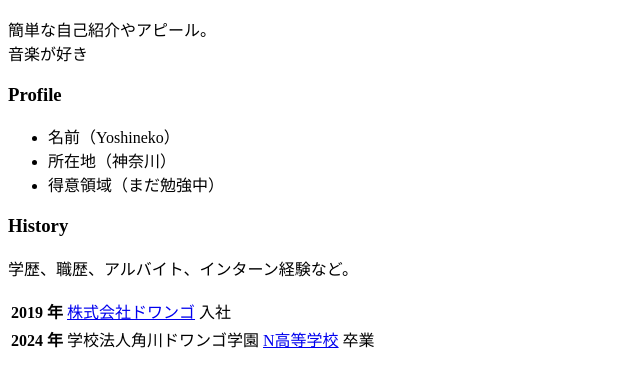
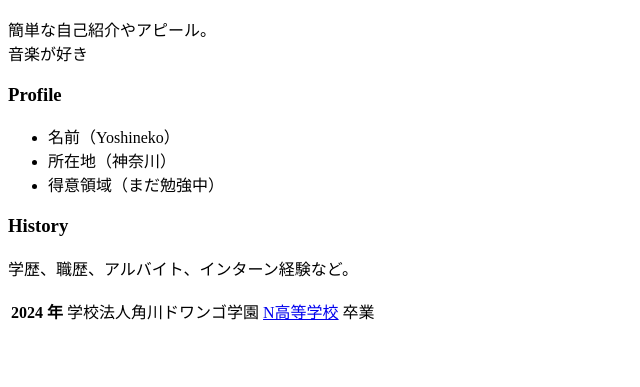
Before and after one commit to Yoshineko12/Yoshineko12.github.io, a plain HTML site: page index.html in a window 1280 px wide. Shown: the part 119-506 px from the top of the page, without its empty margins (0-640 px from the left). Drawn offline with Linux system fonts and the light colour scheme.

Commit message:
Update index.html

```diff
--- a/index.html
+++ b/index.html
@@ -23,11 +23,6 @@
     <h3>History</h3>
     <p>学歴、職歴、アルバイト、インターン経験など。</p>
     <table>
-      <tr>
-        <th>2019 年</th>
-        <td><a href="https://dwango.co.jp/">株式会社ドワンゴ</a> 入社</td>
-      </tr>
-      <tr>
         <th>2024 年</th>
         <td>学校法人角川ドワンゴ学園 <a href="https://nnn.ed.jp/">N高等学校</a> 卒業</td>
       </tr>
```
